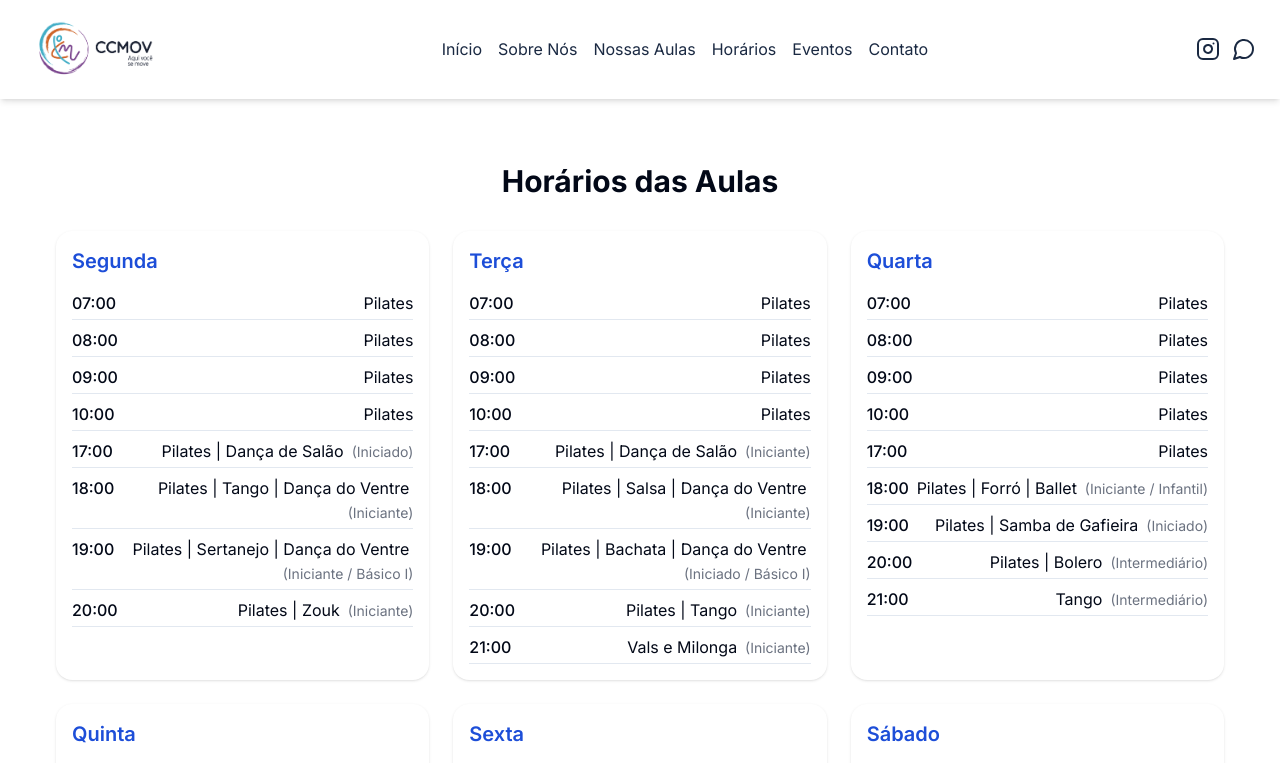
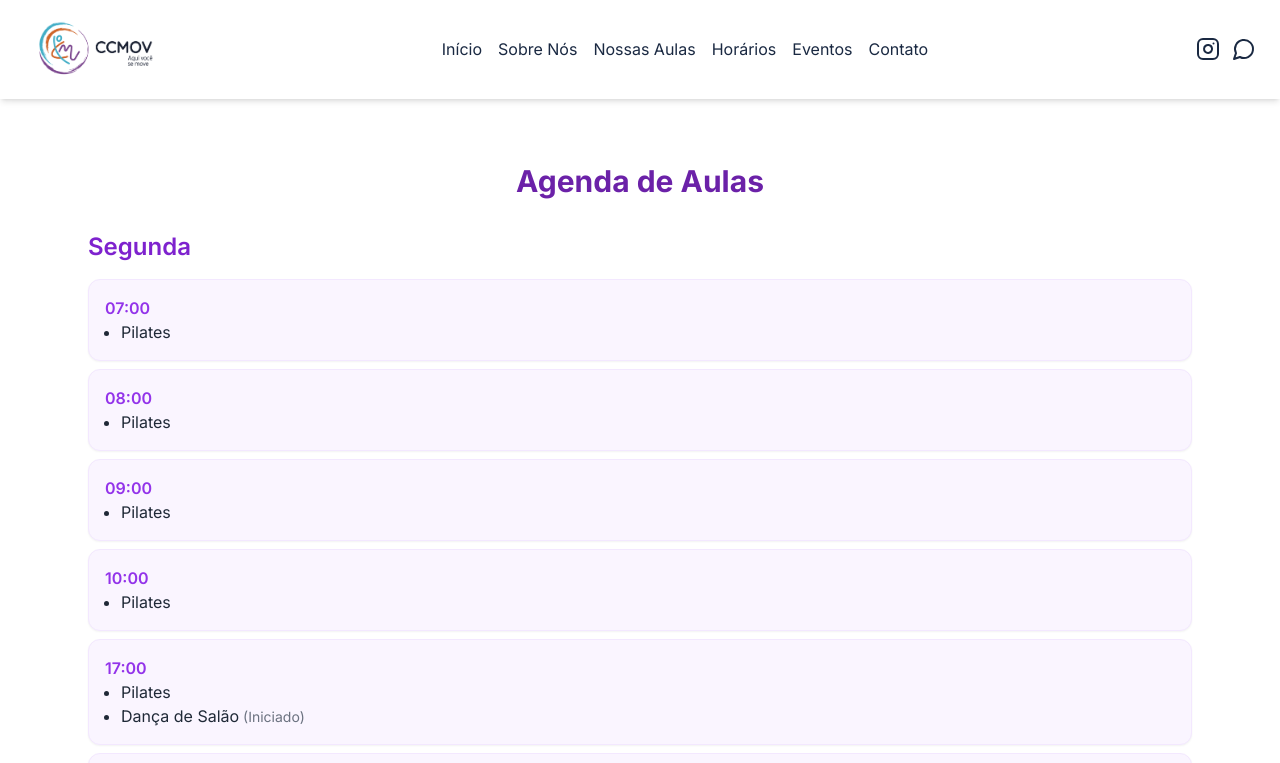
Before and after one commit to CCMOV/ccmov-website, a Next.js app in the folder ubuntu/ccmov_website/: page /horarios in a window 1280 px wide. Shown: the top 763 px of the page. Built offline with nearby package versions, Linux system fonts and the light colour scheme.

Commit message:
correção de grade, niveis

```diff
--- a/ubuntu/ccmov_website/src/app/horarios/page.tsx
+++ b/ubuntu/ccmov_website/src/app/horarios/page.tsx
@@ -1,86 +1,120 @@
-export default function HorariosPage() {
-  const schedule = {
-    Segunda: [
-      { time: "07:00", activity: "Pilates" },
-      { time: "08:00", activity: "Pilates" },
-      { time: "09:00", activity: "Pilates" },
-      { time: "10:00", activity: "Pilates" },
-      { time: "17:00", activity: "Pilates | Dança de Salão", style: "(Iniciado)" },
-      { time: "18:00", activity: "Pilates | Tango | Dança do Ventre", style: "(Iniciante)" },
-      { time: "19:00", activity: "Pilates | Sertanejo | Dança do Ventre", style: "(Iniciante / Básico I)" },
-      { time: "20:00", activity: "Pilates | Zouk", style: "(Iniciante)" },
-    ],
-    Terça: [
-      { time: "07:00", activity: "Pilates" },
-      { time: "08:00", activity: "Pilates" },
-      { time: "09:00", activity: "Pilates" },
-      { time: "10:00", activity: "Pilates" },
-      { time: "17:00", activity: "Pilates | Dança de Salão", style: "(Iniciante)" },
-      { time: "18:00", activity: "Pilates | Salsa | Dança do Ventre", style: "(Iniciante)" },
-      { time: "19:00", activity: "Pilates | Bachata | Dança do Ventre", style: "(Iniciado / Básico I)" },
-      { time: "20:00", activity: "Pilates | Tango", style: "(Iniciante)" },
-      { time: "21:00", activity: "Vals e Milonga", style: "(Iniciante)" },
-    ],
-    Quarta: [
-      { time: "07:00", activity: "Pilates" },
-      { time: "08:00", activity: "Pilates" },
-      { time: "09:00", activity: "Pilates" },
-      { time: "10:00", activity: "Pilates" },
-      { time: "17:00", activity: "Pilates" },
-      { time: "18:00", activity: "Pilates | Forró | Ballet", style: "(Iniciante / Infantil)" },
-      { time: "19:00", activity: "Pilates | Samba de Gafieira", style: "(Iniciado)" },
-      { time: "20:00", activity: "Pilates | Bolero", style: "(Intermediário)" },
-      { time: "21:00", activity: "Tango", style: "(Intermediário)" },
-    ],
-    Quinta: [
-      { time: "07:00", activity: "Pilates" },
-      { time: "08:00", activity: "Pilates" },
-      { time: "09:00", activity: "Pilates" },
-      { time: "10:00", activity: "Pilates" },
-      { time: "17:00", activity: "Pilates | Bachata e Forró", style: "(Iniciado)" },
-      { time: "18:00", activity: "Pilates | Bolero", style: "(Intermediário)" },
-      { time: "19:00", activity: "Pilates | Samba", style: "(Iniciante)" },
-      { time: "20:00", activity: "Pilates" },
-    ],
-    Sexta: [
-      { time: "07:00", activity: "Pilates" },
-      { time: "08:00", activity: "Pilates" },
-      { time: "09:00", activity: "Pilates" },
-      { time: "10:00", activity: "Pilates" },
-      { time: "17:00", activity: "Pilates" },
-      { time: "18:00", activity: "Pilates" },
-      { time: "19:00", activity: "Pilates" },
-      { time: "20:00", activity: "Pilates" },
-    ],
-    Sábado: [
-      { time: "13:00", activity: "Samba de Gafieira", style: "(Iniciante)" },
-      { time: "14:00", activity: "Zouk e Forró", style: "(Iniciante)" },
-    ],
-  };
+// src/app/horarios/page.tsx
 
+"use client";
+
+import React from "react";
+
+const schedule = {
+  Segunda: {
+    "07:00": ["Pilates"],
+    "08:00": ["Pilates"],
+    "09:00": ["Pilates"],
+    "10:00": ["Pilates"],
+    "17:00": ["Pilates", "Dança de Salão (Iniciado)"],
+    "18:00": ["Pilates", "Tango (Iniciante)", "Dança do Ventre (Iniciante)"],
+    "19:00": ["Pilates", "Sertanejo (Iniciante)", "Dança do Ventre (Básico I)"],
+    "20:00": ["Pilates", "Zouk (Iniciante)"],
+  },
+  Terça: {
+    "07:00": ["Pilates"],
+    "08:00": ["Pilates"],
+    "09:00": ["Pilates"],
+    "10:00": ["Pilates"],
+    "17:00": ["Pilates", "Dança de Salão (Iniciante)"],
+    "18:00": ["Pilates", "Salsa (Iniciante)", "Dança do Ventre (Iniciante)"],
+    "19:00": ["Pilates", "Bachata (Iniciado)", "Dança do Ventre (Básico I)"],
+    "20:00": ["Pilates", "Tango (Iniciante)"],
+    "21:00": ["Vals e Milonga (Iniciante)"],
+  },
+  Quarta: {
+    "07:00": ["Pilates"],
+    "08:00": ["Pilates"],
+    "09:00": ["Pilates"],
+    "10:00": ["Pilates"],
+    "17:00": ["Pilates"],
+    "18:00": ["Pilates", "Forró (Iniciante)", "Ballet (Infantil)"],
+    "19:00": ["Pilates", "Samba de Gafieira (Iniciado)"],
+    "20:00": ["Pilates", "Bolero (Intermediário)"],
+    "21:00": ["Tango (Intermediário)"],
+  },
+  Quinta: {
+    "07:00": ["Pilates"],
+    "08:00": ["Pilates"],
+    "09:00": ["Pilates"],
+    "10:00": ["Pilates"],
+    "17:00": ["Pilates", "Bachata e Forró (Iniciado)"],
+    "18:00": ["Pilates", "Bolero (Intermediário)"],
+    "19:00": ["Pilates", "Samba (Iniciante)"],
+    "20:00": ["Pilates"],
+    "21:00": [],
+  },
+  Sexta: {
+    "07:00": ["Pilates"],
+    "08:00": ["Pilates"],
+    "09:00": ["Pilates"],
+    "10:00": ["Pilates"],
+    "17:00": ["Pilates"],
+    "18:00": ["Pilates"],
+    "19:00": ["Pilates"],
+    "20:00": ["Pilates"],
+    "21:00": [],
+  },
+  Sábado: {
+    "13:00": ["Samba de Gafieira (Iniciante)"],
+    "14:00": ["Zouk e Forró (Iniciante)"],
+  },
+};
+
+const HorariosPage = () => {
   return (
-    <div className="p-4 sm:p-8">
-      <h1 className="text-3xl font-bold text-center mb-8">Horários das Aulas</h1>
-      <div className="grid gap-6 md:grid-cols-2 lg:grid-cols-3">
-        {Object.entries(schedule).map(([day, items]) => (
-          <div key={day} className="bg-white rounded-2xl shadow p-4">
-            <h2 className="text-xl font-semibold mb-4 text-blue-700">{day}</h2>
-            <ul className="space-y-2">
-              {items.map(({ time, activity, style }, idx) => (
-                <li key={idx} className="flex justify-between border-b pb-1">
-                  <span className="font-medium">{time}</span>
-                  <span className="text-right">
-                    {activity}
-                    {style && (
-                      <span className="ml-1 text-gray-500 text-sm font-normal"> {style}</span>
+    <div className="min-h-screen bg-white px-4 py-8 sm:px-6 lg:px-16">
+      <h1 className="text-3xl font-bold text-center mb-8 text-purple-800">
+        Agenda de Aulas
+      </h1>
+      <div className="space-y-8">
+        {Object.entries(schedule).map(([dia, horarios]) => (
+          <div key={dia}>
+            <h2 className="text-2xl font-semibold text-purple-700 mb-4">
+              {dia}
+            </h2>
+            <div className="space-y-2">
+              {Object.entries(horarios).map(([hora, aulas]) => (
+                <div
+                  key={hora}
+                  className="bg-purple-50 rounded-xl p-4 shadow-sm border border-purple-100"
+                >
+                  <p className="font-semibold text-purple-600">{hora}</p>
+                  <ul className="ml-4 list-disc text-gray-800">
+                    {aulas.length > 0 ? (
+                      aulas.map((aula, idx) => {
+                        const match = aula.match(/(.*?)(\s\((.*?)\))?$/);
+                        const nome = match?.[1] || aula;
+                        const nivel = match?.[3];
+
+                        return (
+                          <li key={idx}>
+                            {nome}
+                            {nivel && (
+                              <span className="text-sm text-gray-500">
+                                {" "}
+                                ({nivel})
+                              </span>
+                            )}
+                          </li>
+                        );
+                      })
+                    ) : (
+                      <li className="text-gray-400 italic">Sem aula</li>
                     )}
-                  </span>
-                </li>
+                  </ul>
+                </div>
               ))}
-            </ul>
+            </div>
           </div>
         ))}
       </div>
     </div>
   );
-}
+};
+
+export default HorariosPage;
```
